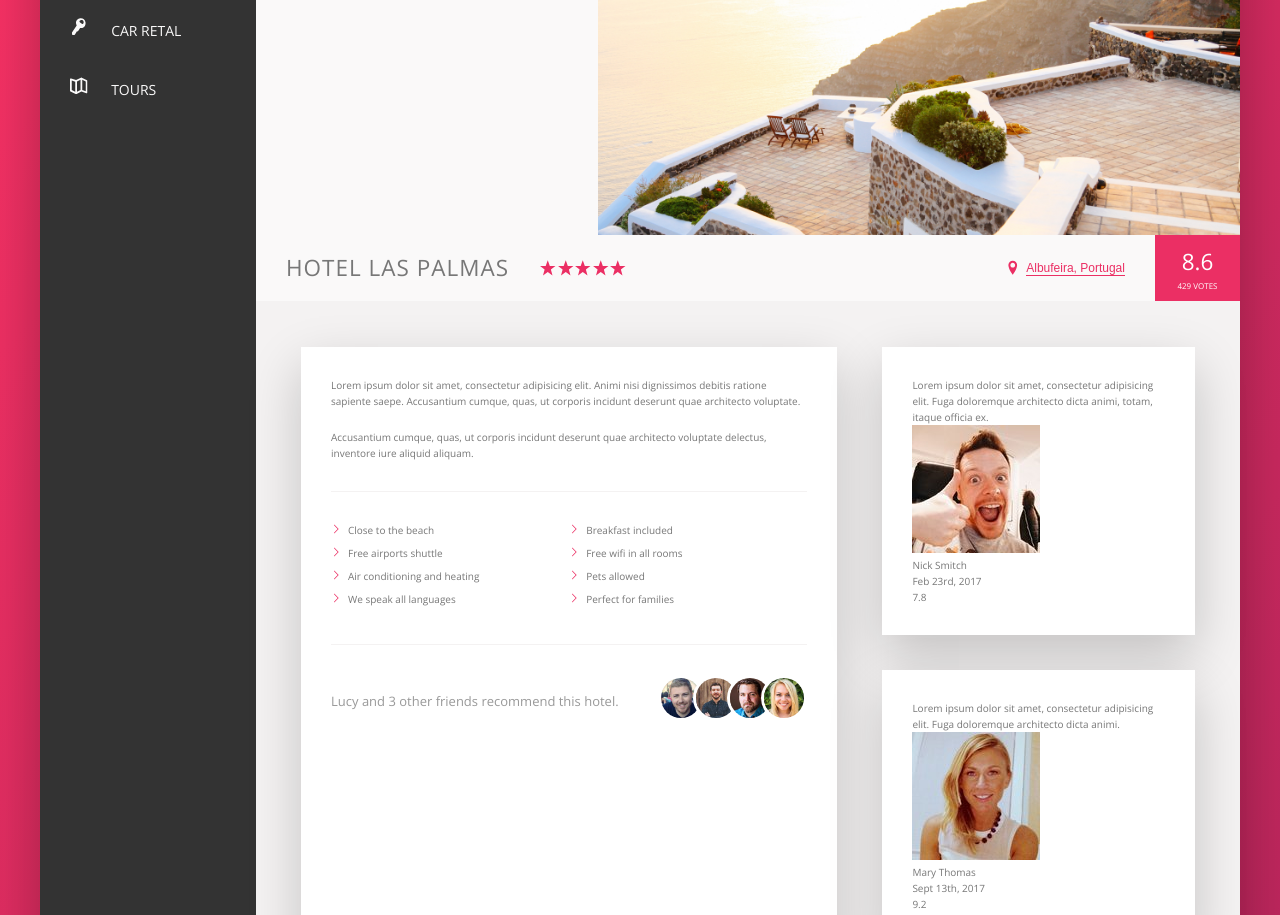
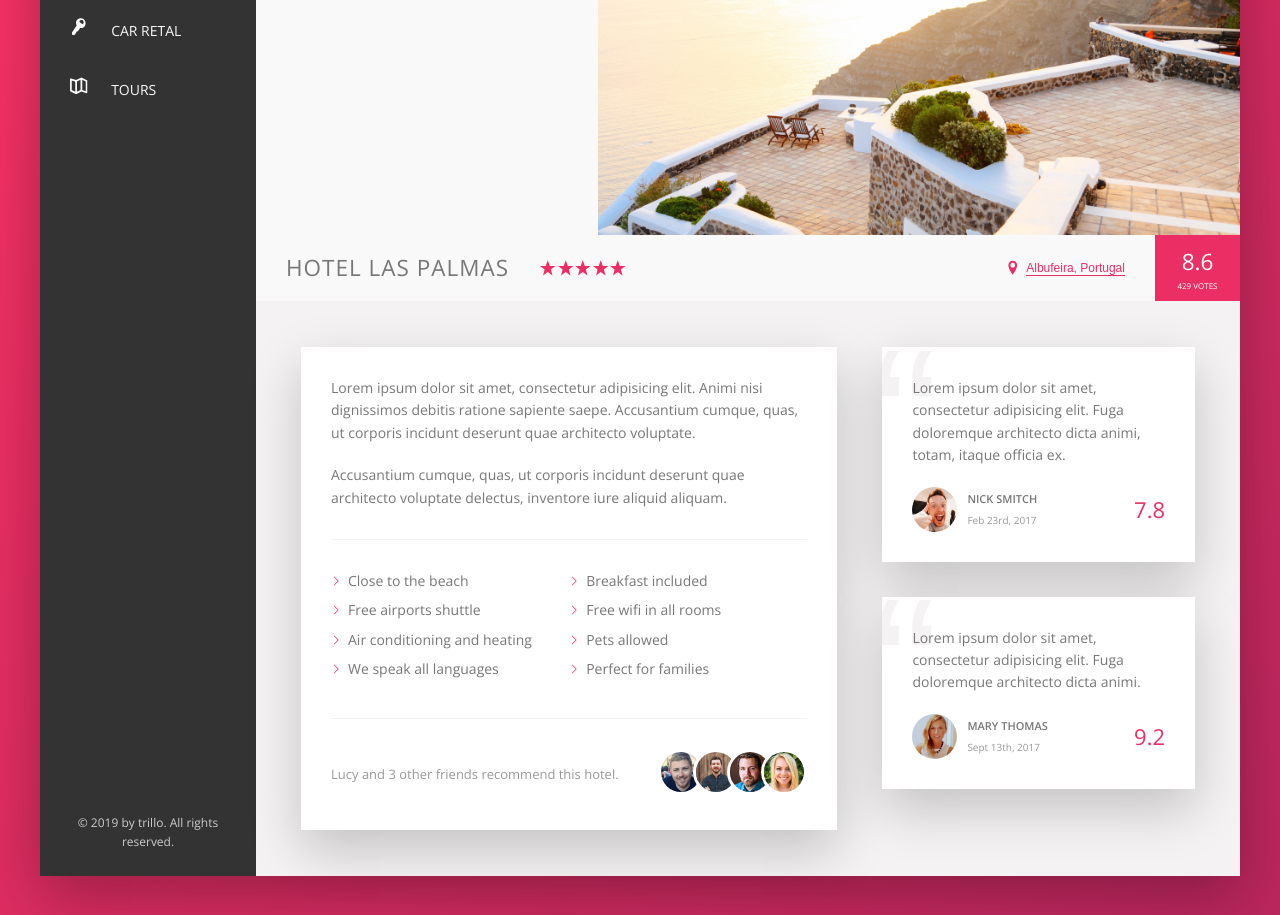
Before and after one commit to DeividVeloso/advanced-css, a website: page project/trillo/index.html in a window 1280 px wide. Shown: the part 300-1215 px from the top of the page. Drawn offline with nearby package versions, Linux system fonts and the light colour scheme.

Commit message:
finish cards

```diff
--- a/project/trillo/sass/_components.scss
+++ b/project/trillo/sass/_components.scss
@@ -270,8 +270,17 @@ Hotel Overview
   cursor: pointer;
   transition: all 0.2s;
 
+  & span {
+    margin-left: 3px;
+    transition: all 0.2s;
+  }
+
   &:hover {
     color: var(--color-grey-dark-1);
+
+    span {
+      margin-left: 8px;
+    }
   }
 
   &:focus {
@@ -371,29 +380,62 @@ Hotel Overview
  Reviews
 */
 .review {
+  position: relative;
   background-color: #fff;
   box-shadow: var(--shadow-light);
   padding: 3rem;
   margin-bottom: 3.5rem;
+  overflow: hidden;
 
   &__text {
+    position: relative;
+    z-index: 10;
   }
 
   &__user {
+    display: flex;
+    align-items: center;
+    margin-top: 2rem;
   }
 
   &__photo {
+    height: 4.5rem;
+    width: 4.5rem;
+    border-radius: 50%;
+    margin-right: 1rem;
   }
 
   &__user-box {
+    margin-right: auto;
   }
 
   &__user-name {
+    font-size: 1.1rem;
+    font-weight: 600;
+    margin-bottom: 0.4rem;
+    text-transform: uppercase;
   }
 
   &__user-date {
+    font-size: 1rem;
+    color: var(--color-grey-dark-3);
   }
 
   &__rating {
+    color: var(--color-primary);
+    font-size: 2.2rem;
+    font-weight: 300;
+  }
+
+  &::before {
+    content: "\201C";
+    position: absolute;
+    top: -2.75rem;
+    left: -1rem;
+    line-height: 1;
+    font-size: 20rem;
+    color: var(--color-grey-light-2);
+    font-family: sans-serif;
+    z-index: 1;
   }
 }
--- a/project/trillo/sass/_layout.scss
+++ b/project/trillo/sass/_layout.scss
@@ -34,6 +34,7 @@
 }
 
 .detail {
+  font-size: 1.4rem;
   display: flex;
   padding: 4.5rem;
   background-color: var(--color-grey-light-2);
@@ -50,4 +51,8 @@
 
 .user-reviews {
   flex: 1;
+
+  display: flex;
+  flex-direction: column;
+  align-items: center;
 }
```
Also changed, not shown: project/trillo/css/style.css.
